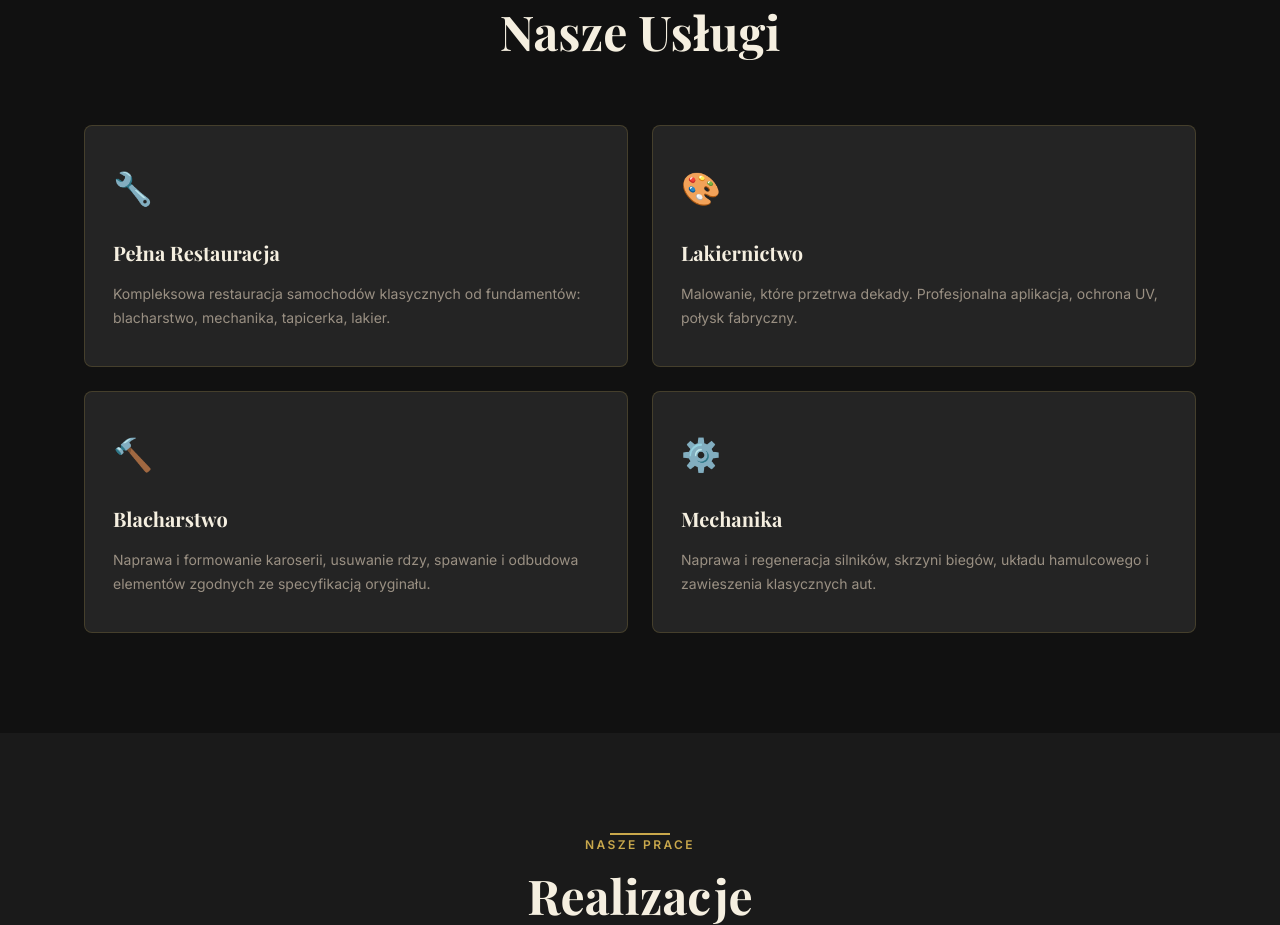
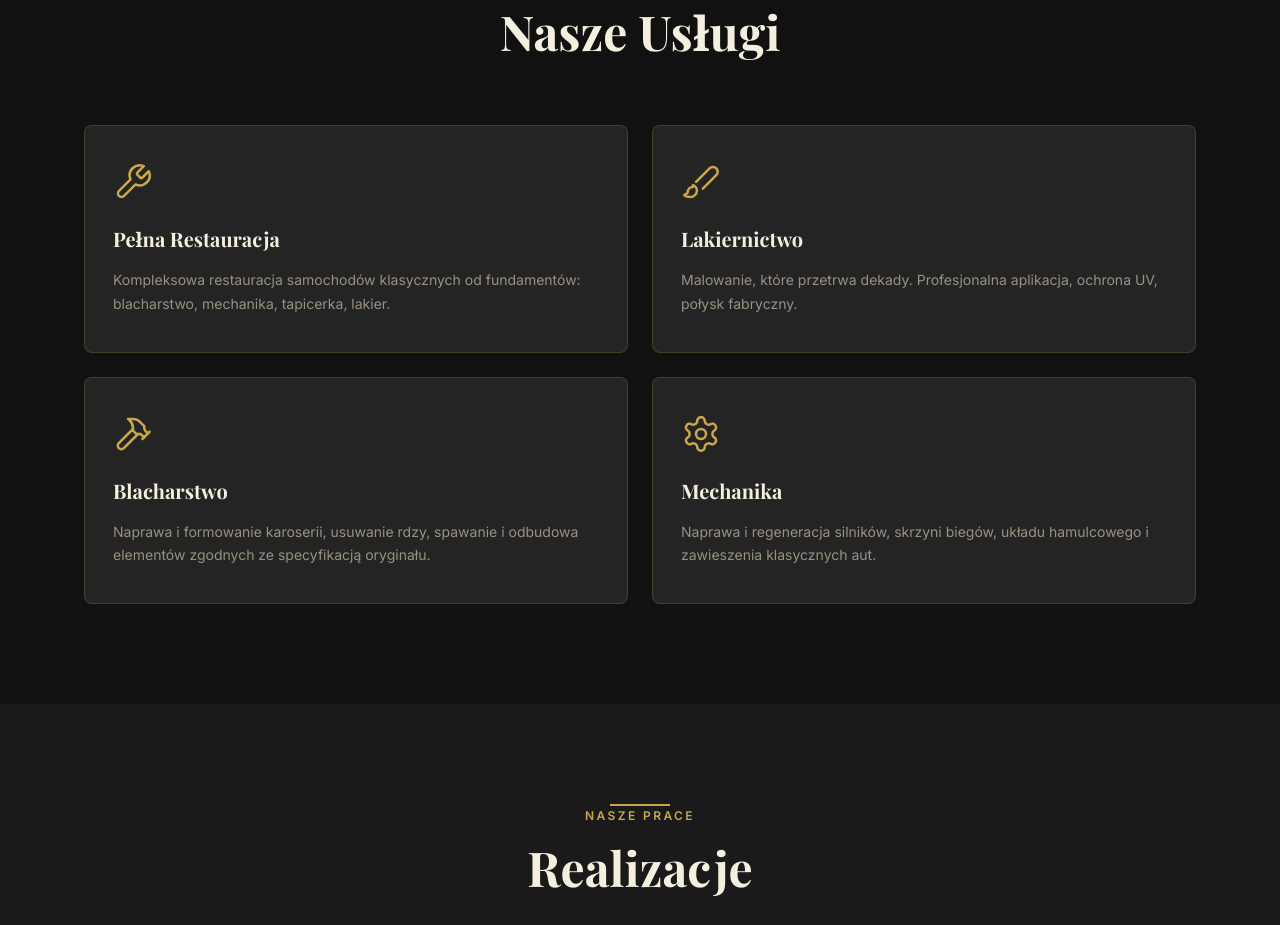
Before and after one commit to tkzajac/autoretroworks.com, a plain HTML site: page index.html in a window 1280 px wide. Shown: the part 1613-2538 px from the top of the page. Drawn offline with nearby package versions, Linux system fonts and the light colour scheme; a web font is replaced by a local one.

Commit message:
Replace emoji icons with thin SVG line icons on service cards

```diff
--- a/css/style.css
+++ b/css/style.css
@@ -485,9 +485,16 @@ button { cursor: pointer; border: none; background: none; font-family: inherit;
 .service-card:hover::before { transform: scaleX(1); }
 
 .service-card__icon {
-  font-size: 2rem;
   margin-bottom: 20px;
   display: block;
+  color: var(--gold);
+  width: 40px;
+  height: 40px;
+}
+.service-card__icon svg {
+  width: 40px;
+  height: 40px;
+  stroke: var(--gold);
 }
 .service-card__title {
   font-family: var(--font-serif);
--- a/index.html
+++ b/index.html
@@ -221,7 +221,11 @@
       <div class="services__grid">
 
         <div class="service-card reveal">
-          <div class="service-card__icon">🔧</div>
+          <div class="service-card__icon">
+            <svg viewBox="0 0 24 24" fill="none" stroke-width="1.5" stroke-linecap="round" stroke-linejoin="round" xmlns="http://www.w3.org/2000/svg">
+              <path d="M14.7 6.3a1 1 0 0 0 0 1.4l1.6 1.6a1 1 0 0 0 1.4 0l3.77-3.77a6 6 0 0 1-7.94 7.94l-6.91 6.91a2.12 2.12 0 0 1-3-3l6.91-6.91a6 6 0 0 1 7.94-7.94l-3.76 3.76z"/>
+            </svg>
+          </div>
           <h3 class="service-card__title"
               data-pl="Pełna Restauracja" data-en="Full Restoration">Pełna Restauracja</h3>
           <p class="service-card__desc"
@@ -232,7 +236,12 @@
         </div>
 
         <div class="service-card reveal">
-          <div class="service-card__icon">🎨</div>
+          <div class="service-card__icon">
+            <svg viewBox="0 0 24 24" fill="none" stroke-width="1.5" stroke-linecap="round" stroke-linejoin="round" xmlns="http://www.w3.org/2000/svg">
+              <path d="m9.06 11.9 8.07-8.06a2.85 2.85 0 1 1 4.03 4.03l-8.06 8.08"/>
+              <path d="M7.07 14.94c-1.66 0-3 1.35-3 3.02 0 1.33-2.5 1.52-2 2.02 1 1 2.48 1.02 3.5 1.02 2.2 0 3.96-1.77 3.96-3.96 0-1.67-1.35-3.1-2.46-3.1z"/>
+            </svg>
+          </div>
           <h3 class="service-card__title"
               data-pl="Lakiernictwo" data-en="Paint &amp; Finishing">Lakiernictwo</h3>
           <p class="service-card__desc"
@@ -243,7 +252,13 @@
         </div>
 
         <div class="service-card reveal">
-          <div class="service-card__icon">🔨</div>
+          <div class="service-card__icon">
+            <svg viewBox="0 0 24 24" fill="none" stroke-width="1.5" stroke-linecap="round" stroke-linejoin="round" xmlns="http://www.w3.org/2000/svg">
+              <path d="m15 12-8.5 8.5c-.83.83-2.17.83-3 0a2.12 2.12 0 0 1 0-3L12 9"/>
+              <path d="M17.64 15 22 10.64"/>
+              <path d="m20.91 11.7-1.25-1.25c-.6-.6-.93-1.4-.93-2.25v-.86L16.01 4.6a5.56 5.56 0 0 0-3.94-1.64H9l.92.82A6.18 6.18 0 0 1 12 8.4v1.56l2 2h2.47l2.26 1.91"/>
+            </svg>
+          </div>
           <h3 class="service-card__title"
               data-pl="Blacharstwo" data-en="Bodywork">Blacharstwo</h3>
           <p class="service-card__desc"
@@ -254,7 +269,12 @@
         </div>
 
         <div class="service-card reveal">
-          <div class="service-card__icon">⚙️</div>
+          <div class="service-card__icon">
+            <svg viewBox="0 0 24 24" fill="none" stroke-width="1.5" stroke-linecap="round" stroke-linejoin="round" xmlns="http://www.w3.org/2000/svg">
+              <path d="M12.22 2h-.44a2 2 0 0 0-2 2v.18a2 2 0 0 1-1 1.73l-.43.25a2 2 0 0 1-2 0l-.15-.08a2 2 0 0 0-2.73.73l-.22.38a2 2 0 0 0 .73 2.73l.15.1a2 2 0 0 1 1 1.72v.51a2 2 0 0 1-1 1.74l-.15.09a2 2 0 0 0-.73 2.73l.22.38a2 2 0 0 0 2.73.73l.15-.08a2 2 0 0 1 2 0l.43.25a2 2 0 0 1 1 1.73V20a2 2 0 0 0 2 2h.44a2 2 0 0 0 2-2v-.18a2 2 0 0 1 1-1.73l.43-.25a2 2 0 0 1 2 0l.15.08a2 2 0 0 0 2.73-.73l.22-.39a2 2 0 0 0-.73-2.73l-.15-.08a2 2 0 0 1-1-1.74v-.5a2 2 0 0 1 1-1.74l.15-.09a2 2 0 0 0 .73-2.73l-.22-.38a2 2 0 0 0-2.73-.73l-.15.08a2 2 0 0 1-2 0l-.43-.25a2 2 0 0 1-1-1.73V4a2 2 0 0 0-2-2z"/>
+              <circle cx="12" cy="12" r="3"/>
+            </svg>
+          </div>
           <h3 class="service-card__title"
               data-pl="Mechanika" data-en="Mechanical Work">Mechanika</h3>
           <p class="service-card__desc"
```
